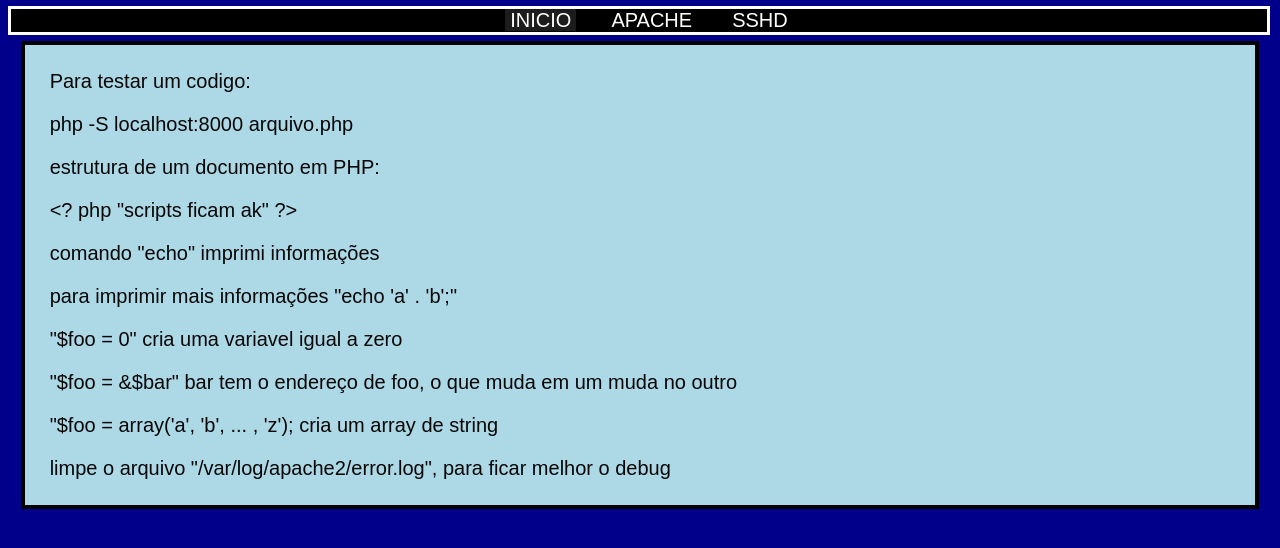
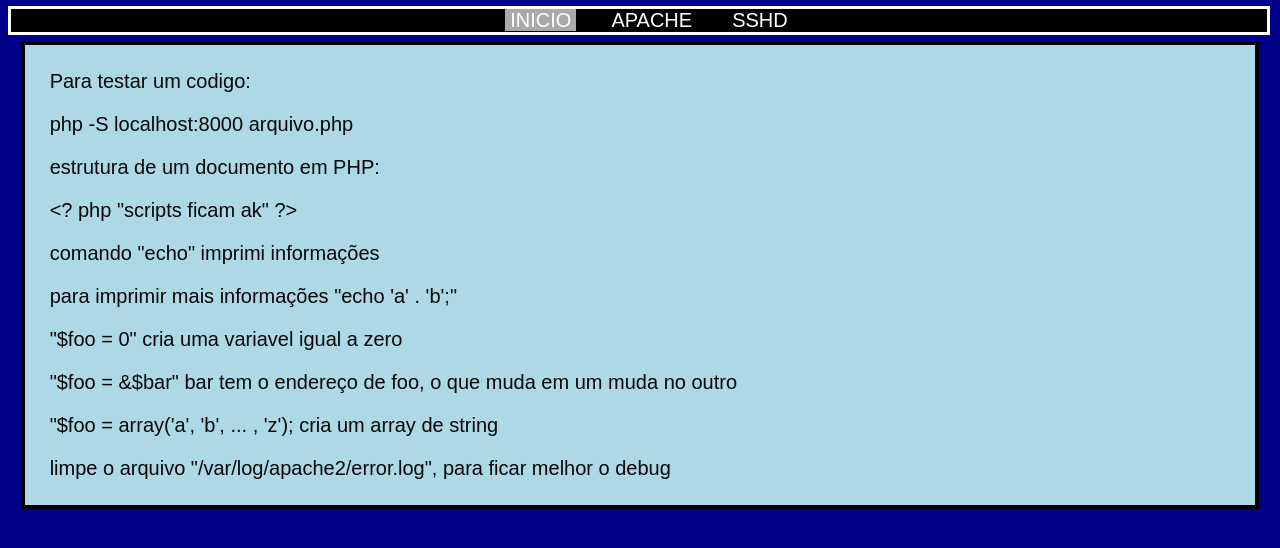
Before and after one commit to geovane-morais/documentacao_pessoal, a plain HTML site: page php.html in a window 1280 px wide. In both pictures the pointer is over the link "INICIO". Drawn offline with Linux system fonts and the light colour scheme.

Commit message:
add background buttons

```diff
--- a/style.css
+++ b/style.css
@@ -40,7 +40,7 @@ h1
 	font-size:35px;
 }
 
-/***********apache2.html / php.html**************/
+/******apache2.html / php.html / sshd.html *********/
 
 .page2
 {
@@ -79,8 +79,11 @@ h1
 	font-family: sans-serif;
 }
 
-.navigation a:hover
-{background:#1C1C1C;}
+
+.navigation ul a:hover
+{background:darkgray;}
+
+
 
 /***Fundo de todas as telas secundarias***/
 .background
```
